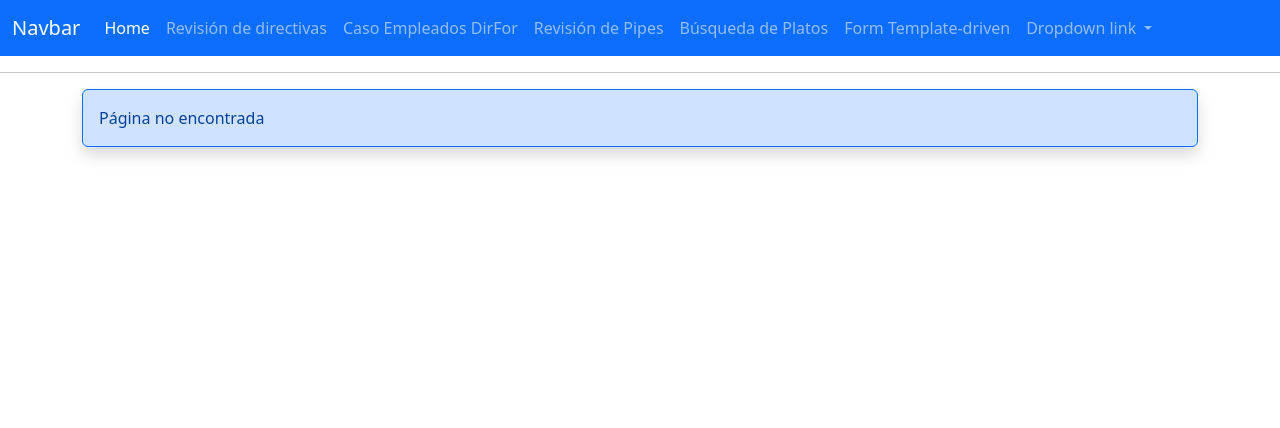
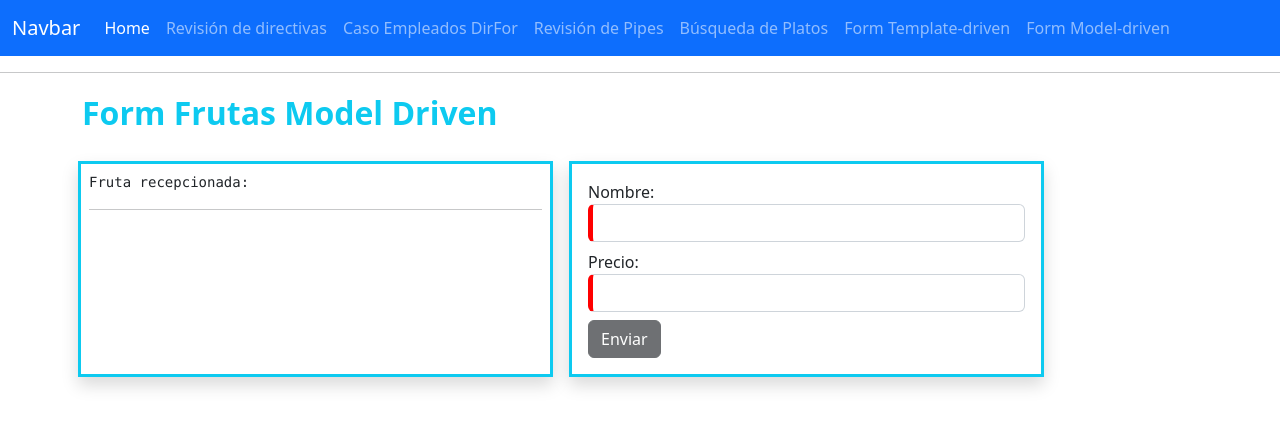
Before and after one commit to gustavo2209/angularCap02, an Angular app: page /form-model in a window 1280 px wide. Shown: the top 428 px of the page. Built offline with nearby package versions, Linux system fonts and the light colour scheme.

Commit message:
actualizaciones

```diff
--- a/src/app/app-routing.module.ts
+++ b/src/app/app-routing.module.ts
@@ -3,6 +3,7 @@ import { RouterModule, Routes } from '@angular/router';
 import { BusquedaPlatosComponent } from './comp/busqueda-platos/busqueda-platos.component';
 import { DirectivaComponent } from './comp/directiva/directiva.component';
 import { EmpleadosComponent } from './comp/empleados/empleados.component';
+import { FormModelComponent } from './comp/form-model/form-model.component';
 import { FormTemplateComponent } from './comp/form-template/form-template.component';
 import { HomeComponent } from './comp/home/home.component';
 import { PageNotFoundComponent } from './comp/page-not-found/page-not-found.component';
@@ -15,6 +16,7 @@ const routes: Routes = [
   {path:'empleados-directivaFor', component:EmpleadosComponent},
   {path:'busqueda-platos-restaurante', component:BusquedaPlatosComponent},
   {path:'form-template', component:FormTemplateComponent},
+  {path:'form-model', component:FormModelComponent},
   {path:'**', pathMatch:'full', component:PageNotFoundComponent}
 ];
 
--- /dev/null
+++ b/src/app/comp/form-model/form-model.component.css
@@ -0,0 +1,7 @@
+input.ng-valid{
+    border-left: 5px solid blue;
+}
+
+input.ng-invalid{
+    border-left: 5px solid red;
+}
--- /dev/null
+++ b/src/app/comp/form-model/form-model.component.html
@@ -0,0 +1,55 @@
+<div class="container">
+    <div class="row">
+        <p class="lead fs-2 text-info fw-bolder">Form Frutas Model Driven</p>
+        <div class="col col-5 m-2 p-2 shadow border border-3 border-info">
+            <pre>Fruta recepcionada: {{resultado | json}}</pre>
+            <hr>
+
+            <div class="row">
+                <div class="col col-6" *ngFor="let fruta of frutas">
+                    <div class="card m-2">
+                        <div class="card-header bg-primary text-white border border-3 shadow">
+                            Nombre: {{fruta.nombre}}
+                        </div>
+                        <div class="card-body">
+                            Precio S/. {{fruta.precio}}
+                        </div>
+                    </div>
+                </div>
+            </div>
+        </div>
+        <div class="col col-5 m-2 p-2 shadow border border-3 border-info">
+            <form [formGroup]="frutaForm" (ngSubmit)="enviar(); frutaForm.reset()">
+                <div class="form-group m-2">
+                    <label>Nombre:</label>
+                    <input type="text" name="nombre" class="form-control" formControlName="nombre">
+
+                    <div *ngIf="!frutaForm.errors && (frutaForm.controls['nombre'].touched || frutaForm.controls['nombre'].dirty)">
+                        <div [hidden]="!frutaForm.controls['nombre'].hasError('required')" class="alert alert-danger">
+                            Por favor debe ingresar el nombre de la fruta
+                        </div>
+                        <div [hidden]="!frutaForm.controls['nombre'].hasError('minlength')" class="alert alert-danger">
+                            El nombre de la fruta debe tener al menos 3 caracteres
+                        </div>
+                    </div>
+                </div>
+                <div class="form-group m-2">
+                    <label>Precio:</label>
+                    <input type="text" name="precio" class="form-control" formControlName="precio">
+
+                    <div *ngIf="!frutaForm.errors && (frutaForm.controls['precio'].touched || frutaForm.controls['precio'].dirty)">
+                        <div [hidden]="!frutaForm.controls['precio'].hasError('required')" class="alert alert-danger m-2">
+                            Por favor el precio es obligatorio
+                        </div>
+                        <div [hidden]="!frutaForm.controls['precio'].hasError('pattern')" class="alert alert-danger m-2">
+                            El precio debe ser numérico y maximo de 3 decimales
+                        </div>
+                    </div>
+                </div>
+                <div class="form-grop m-2">
+                    <button class="btn btn-dark" [disabled]="!frutaForm.valid">Enviar</button>
+                </div>
+            </form>
+        </div>
+    </div>
+</div>
--- /dev/null
+++ b/src/app/comp/form-model/form-model.component.ts
@@ -0,0 +1,29 @@
+import { Component, OnInit } from '@angular/core';
+import { FormControl, FormGroup, Validators } from '@angular/forms';
+
+@Component({
+  selector: 'app-form-model',
+  templateUrl: './form-model.component.html',
+  styleUrls: ['./form-model.component.css']
+})
+export class FormModelComponent implements OnInit {
+
+  resultado:any;
+  frutas:any=[];
+
+  frutaForm = new FormGroup({
+    nombre: new FormControl('', [Validators.required, Validators.minLength(3), Validators.maxLength(10)]),
+    precio: new FormControl('', [Validators.required, Validators.pattern(/^-?\d*(\.\d{0,3})?$/)])
+  })
+
+  constructor() { }
+
+  ngOnInit(): void {
+  }
+
+  enviar(){
+    this.resultado = this.frutaForm.value;
+    this.frutas.push(this.resultado);
+  }
+
+}
--- a/src/app/comp/navegador/navegador.component.html
+++ b/src/app/comp/navegador/navegador.component.html
@@ -24,15 +24,8 @@
           <li class="nav-item">
             <a class="nav-link" routerLink="form-template">Form Template-driven</a>
           </li>
-          <li class="nav-item dropdown">
-            <a class="nav-link dropdown-toggle" href="#" role="button" data-bs-toggle="dropdown" aria-expanded="false">
-              Dropdown link
-            </a>
-            <ul class="dropdown-menu">
-              <li><a class="dropdown-item" href="#">Action</a></li>
-              <li><a class="dropdown-item" href="#">Another action</a></li>
-              <li><a class="dropdown-item" href="#">Something else here</a></li>
-            </ul>
+          <li class="nav-item">
+            <a class="nav-link" routerLink="form-model">Form Model-driven</a>
           </li>
         </ul>
       </div>
```
Also changed, not shown: src/app/app.module.ts (+6 -3 lines).
